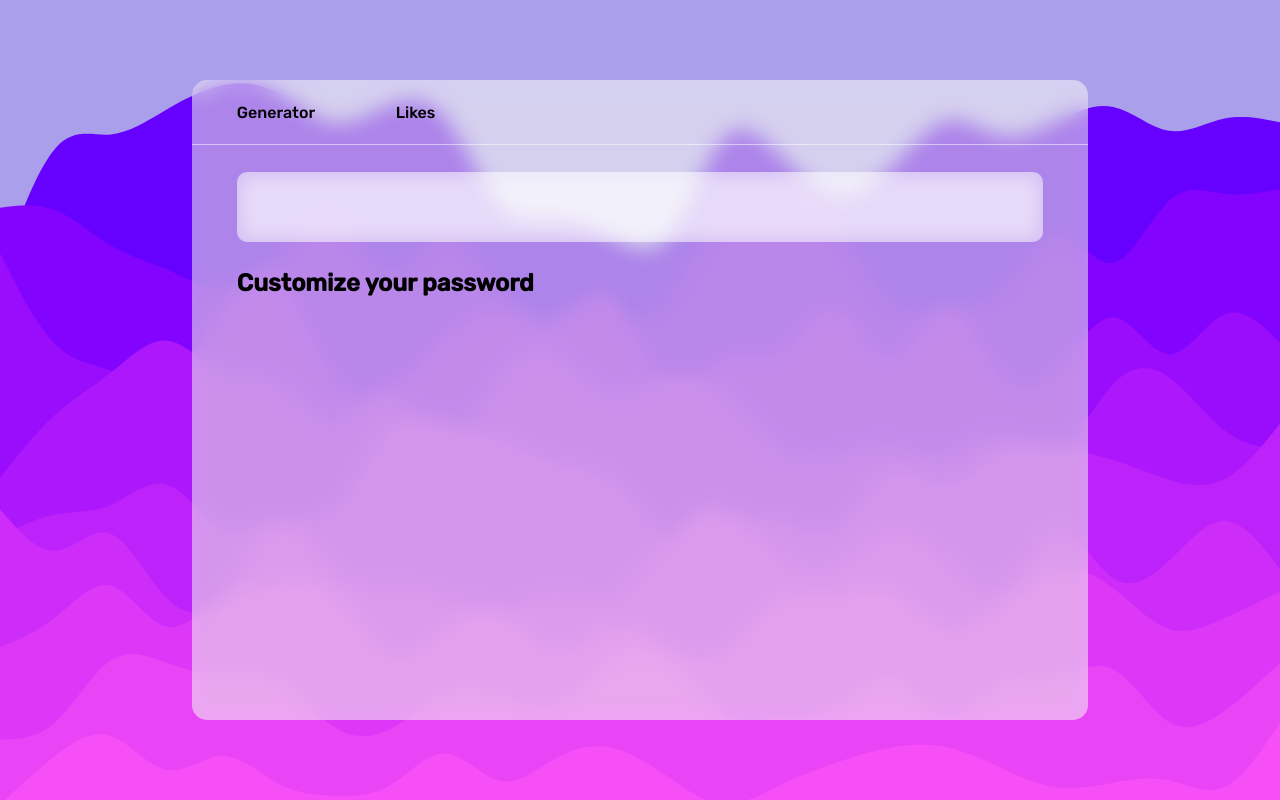
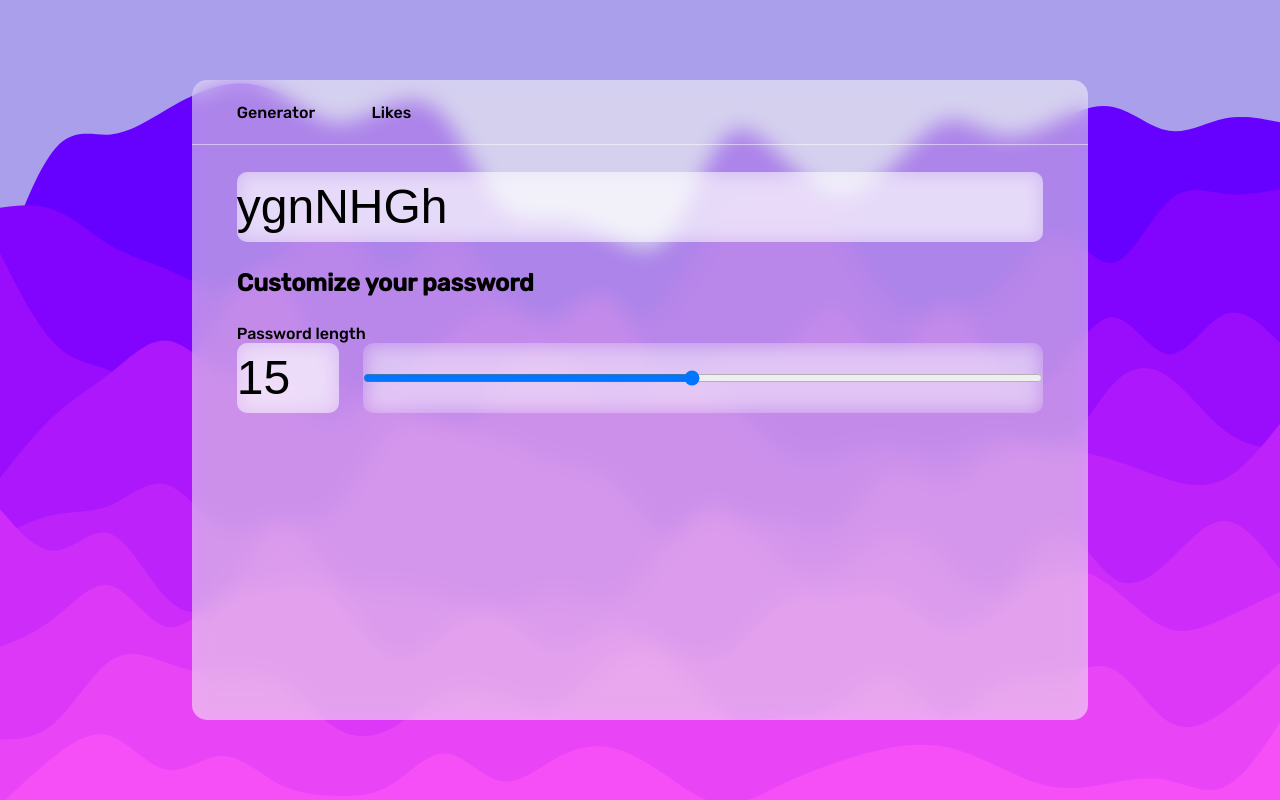
Before and after one commit to endoresur/PasswordGenerator, a React (Create React App) app: page / in a window 1280 px wide. Built offline with nearby package versions, Linux system fonts and the light colour scheme.

Commit message:
Added range slider for password length

```diff
--- a/src/components/CardMain.jsx
+++ b/src/components/CardMain.jsx
@@ -1,19 +1,48 @@
-import React from "react";
+import React, { useState } from "react";
 import { Input } from "../styles/CardStyles";
-import { Container } from "../styles/MainStyles";
+import { Container, FlexContainer, GridContainer } from "../styles/MainStyles";
+
 
 const CardMain = () => {
+
     return (
-        <div>
-            <Container>
+        <>
+            <Container >
                 <div>
-                    <Input />
+                    <Input width={'100%'} type='text' defaultValue="ygnNHGh" />
                 </div>
             </Container>
-            <Container>
-                <h2>Customize your password</h2>
-            </Container>
-        </div>
+
+            <form>
+                <Container>
+                    <h2>Customize your password</h2>
+                </Container>
+                <GridContainer m='auto' rows='1fr 1fr'>
+
+                    <Container m='0' width='100%'>
+                        <Container m='0' width='100%' m={'0 0 -5% 0'}>Password length</Container>
+                        <FlexContainer dir='colunms' m='0' width='100%'>
+                            <Input type="text" width={'15%'} m={'0 3% 0 0'} defaultValue='15' />
+                            <Input
+                                type="range"
+                                min="1"
+                                max="30"
+                                step="1"
+                                defaultValue='15'
+                                m={'0 3% 0 0'}
+                                width={'100%'}
+                                m={'5% 0 5% 0'}
+                            />
+                        </FlexContainer>
+                    </Container>
+
+                    <Container m='0' width='100%'>
+
+                    </Container>
+
+                </GridContainer>
+            </form>
+        </>
     );
 }
 
--- a/src/styles/CardStyles.js
+++ b/src/styles/CardStyles.js
@@ -18,12 +18,13 @@ const Header = styled.div`
 
 const HeaderNav = styled.div`
     height: 100%;
-    margin-right: 10%;
+    margin-right: 7%;
 `
 
 const Input = styled.input`
     height: 70px;
-    width: 100%;
+    width: ${props => props.width || '20%'};
+    margin: ${props => props.m || ''};
     font-size: 3em;
 
     background: rgba(255, 255, 255, 0.4);
@@ -31,6 +32,7 @@ const Input = styled.input`
 
     border-radius: 10px;
     border: none;
+    shadow: none;
 
     transition: .3s;
 
```
